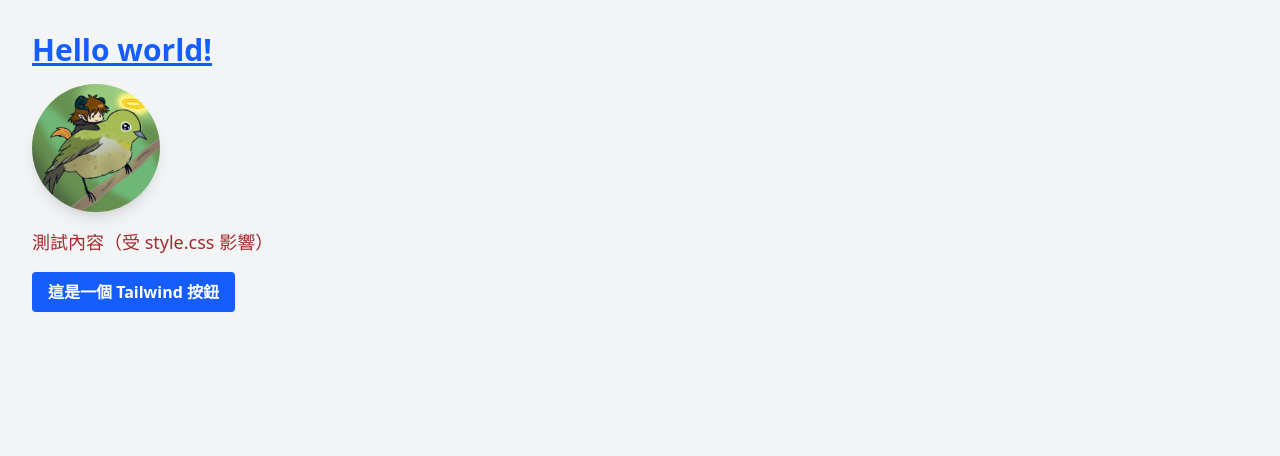
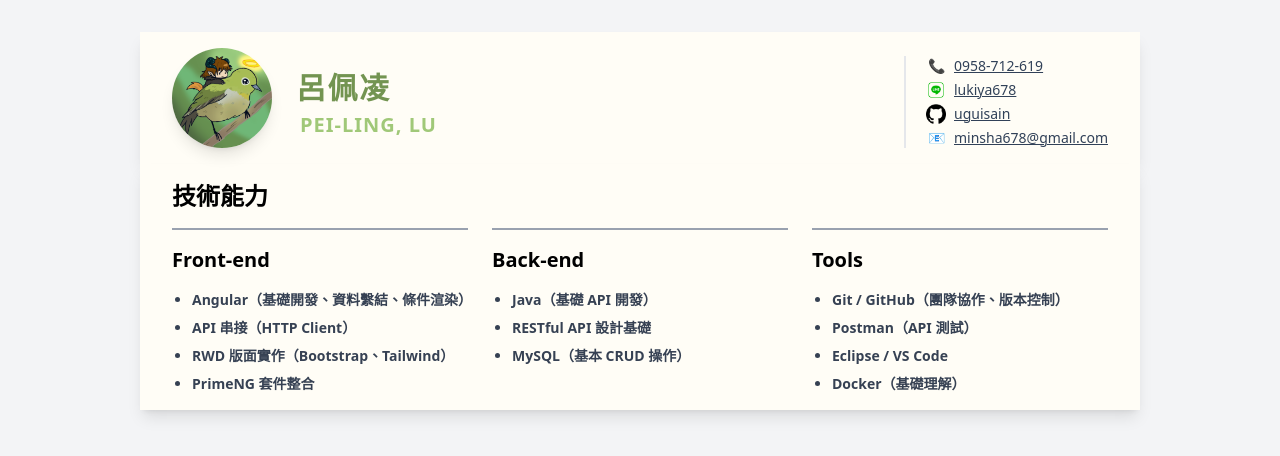
Before and after one commit to uguisain/Resume, a plain HTML site: page index.html in a window 1280 px wide. Drawn offline with nearby package versions, Linux system fonts and the light colour scheme.

Commit message:
新增上方資料與技能架構

```diff
--- a/css/style.css
+++ /dev/null
@@ -1,3 +0,0 @@
-p {
-    color: brown;
-}
--- a/index.html
+++ b/index.html
@@ -1,30 +1,136 @@
-<!DOCTYPE html>
+<!doctype html>
 <html lang="zh-TW">
-<head>
+  <head>
     <meta charset="UTF-8" />
     <meta name="viewport" content="width=device-width, initial-scale=1.0" />
     <title>我的履歷</title>
+    <script src="https://cdn.jsdelivr.net/npm/@tailwindcss/browser@4"></script>
+    <link rel="stylesheet" href="css/style.css" />
+    <!-- Google Fonts -->
+    <link
+      href="https://fonts.googleapis.com/css?family=Roboto:300,400,500,700,900"
+      rel="stylesheet"
+    />
+  </head>
+  <body class="min-h-screen bg-gray-100 p-8">
+    <!-- ***************************************************************** -->
+    <!-- 開頭 -->
+    <div
+      class="max-w-[1000px] mx-auto px-4 md:px-8 py-4 md:py-4 shadow-lg bg-[#FFFDF6]"
+    >
+      <div class="flex items-end">
+        <!-- 大頭照 -->
+        <div class="mr-6">
+          <img
+            src="assets/unnamed.png"
+            class="w-25 h-auto rounded-full shadow-lg"
+            alt="大頭照"
+          />
+        </div>
+        <!-- 名字 -->
+        <div class="mb-2">
+          <h2 class="text-[30px] tracking-wider font-black text-[#739451]">
+            呂佩凌
+          </h2>
+          <h3 class="text-[20px] uppercase tracking-wider font-bold text-[#A0C878] ml-1">
+            Pei-Ling, Lu
+          </h3>
+        </div>
+        <!-- 聯絡方式 -->
+        <div
+          class="ml-auto border-l-2 border-gray-200 pl-5 text-slate-700 text-sm space-y-1"
+        >
+          <!-- 電話 -->
+          <div class="flex items-center">
+            <span class="w-5 text-center mr-2">📞</span>
+            <a
+              href="tel:#"
+              class="underline decoration-1 underline-offset-1 transition-all hover:text-[#A0C878] hover:decoration-2"
+              >0958-712-619</a
+            >
+          </div>
+          <!-- line -->
+          <div class="flex items-center">
+            <img
+              src="assets/line.png"
+              class="w-5 h-5 object-contain mr-2"
+              alt="line"
+            />
+            <a
+              href="tel:#"
+              class="underline decoration-1 underline-offset-1 transition-all hover:text-[#A0C878] hover:decoration-2"
+              >lukiya678</a
+            >
+          </div>
+          <!-- github -->
+          <div class="flex items-center">
+            <img
+              src="assets/github.png"
+              class="w-5 h-5 object-contain mr-2"
+              alt="github"
+            />
+            <a
+              href="https://github.com/uguisain"
+              class="underline decoration-1 underline-offset-1 transition-all hover:text-[#A0C878] hover:decoration-2"
+              >uguisain</a
+            >
+          </div>
+          <!-- 信箱 -->
+          <div class="flex items-center">
+            <span class="w-5 text-center mr-2">📧</span>
+            <a
+              href="mailto:minsha678@gmail.com"
+              class="underline decoration-1 underline-offset-1 transition-all hover:text-[#A0C878] hover:decoration-2"
+              >minsha678@gmail.com</a
+            >
+          </div>
+        </div>
+      </div>
+    </div>
+    <!-- 技能 -->
+    <div
+      class="max-w-[1000px] mx-auto px-4 md:px-8 py-4 md:py-4 shadow-lg bg-[#FFFDF6]"
+    >
+      <h1 class="text-2xl font-extrabold mb-4">技術能力</h1>
 
-    <script src="https://cdn.jsdelivr.net/npm/@tailwindcss/browser@4"></script>
+      <div class="flex justify-between gap-6">
+        <div class="w-[32%]">
+          <div class="border-t-2 border-gray-400 pt-4">
+            <h2 class="text-xl font-bold mb-4">Front-end</h2>
+            <ul class="list-disc ml-5 space-y-2 text-gray-700 text-sm font-semibold">
+              <li>Angular（基礎開發、資料繫結、條件渲染）</li>
+              <li>API 串接（HTTP Client）</li>
+              <li>RWD 版面實作（Bootstrap、Tailwind）</li>
+              <li>PrimeNG 套件整合</li>
+            </ul>
+          </div>
+        </div>
 
-    <link rel="stylesheet" href="css/style.css">
+        <div class="w-[32%]">
+          <div class="border-t-2 border-gray-400 pt-4">
+            <h2 class="text-xl font-bold mb-4">Back-end</h2>
+            <ul class="list-disc ml-5 space-y-2 text-gray-700 text-sm font-semibold">
+              <li>Java（基礎 API 開發）</li>
+              <li>RESTful API 設計基礎</li>
+              <li>MySQL（基本 CRUD 操作）</li>
+            </ul>
+          </div>
+        </div>
 
-    </head>
-<body class="bg-gray-100 p-8">
-
-    <h1 class="text-3xl font-bold underline text-blue-600 mb-4">
-        Hello world!
-    </h1>
-
-    <div class="mb-4">
-        <img src="assets/unnamed.png" class="w-32 h-auto rounded-full shadow-lg" alt="大頭照" />
+        <div class="w-[32%]">
+          <div class="border-t-2 border-gray-400 pt-4">
+            <h2 class="text-xl font-bold mb-4">Tools</h2>
+            <ul class="list-disc ml-5 space-y-2 text-gray-700 text-sm font-semibold">
+              <li>Git / GitHub（團隊協作、版本控制）</li>
+              <li>Postman（API 測試）</li>
+              <li>Eclipse / VS Code</li>
+              <li>Docker（基礎理解）</li>
+            </ul>
+          </div>
+        </div>
+      </div>
     </div>
-
-    <p class="text-lg">測試內容（受 style.css 影響）</p>
-
-    <button class="mt-4 bg-blue-600 hover:bg-blue-700 text-white font-bold py-2 px-4 rounded transition">
-        這是一個 Tailwind 按鈕
-    </button>
-
-</body>
+    <!-- 尾端 -->
+    <!-- ***************************************************************** -->
+  </body>
 </html>
```
Also changed, not shown: assets/github.png (added), assets/line.png (added).
